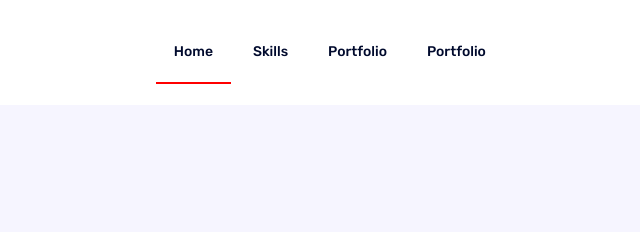
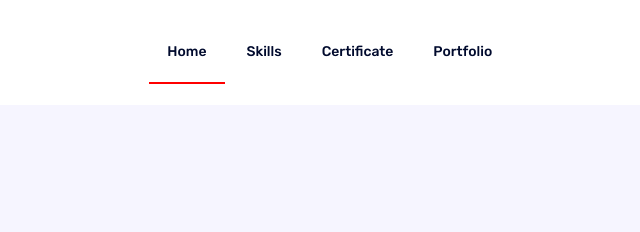
Before and after one commit to VRustam/vrustam.github.io, a plain HTML site: page index.html in a window 1280 px wide. Shown: the top 232 px of the page, 261-901 px from the left. Drawn offline with Linux system fonts and the light colour scheme; some packages are replaced by stand-ins of ours.

Commit message:
change 9

```diff
--- a/index.html
+++ b/index.html
@@ -43,7 +43,7 @@
                                     <!--<li><a href="#about">About</a></li>-->
                                     <!--<li><a href="#services">Services</a></li>-->
                                     <li><a href="#skills">Skills</a></li>
-                                    <li><a href="#certificate">Portfolio</a></li>
+                                    <li><a href="#certificate">Certificate</a></li>
                                     <li><a href="#portfolio">Portfolio</a></li>
                                     <!--<li><a href="#team">Team</a></li>-->
                                     <!-- <li><a href="#contact">Contact</a></li> -->
```
